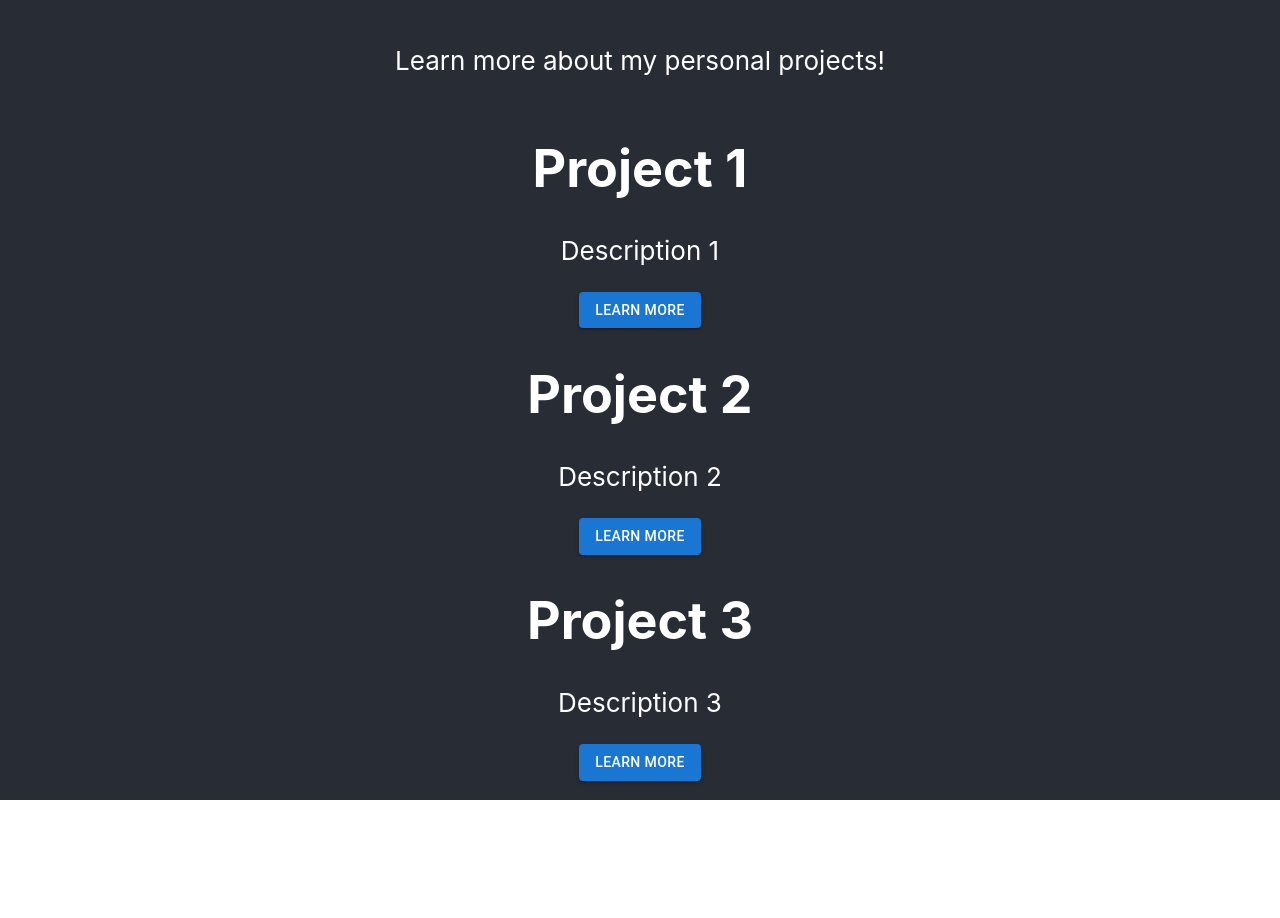
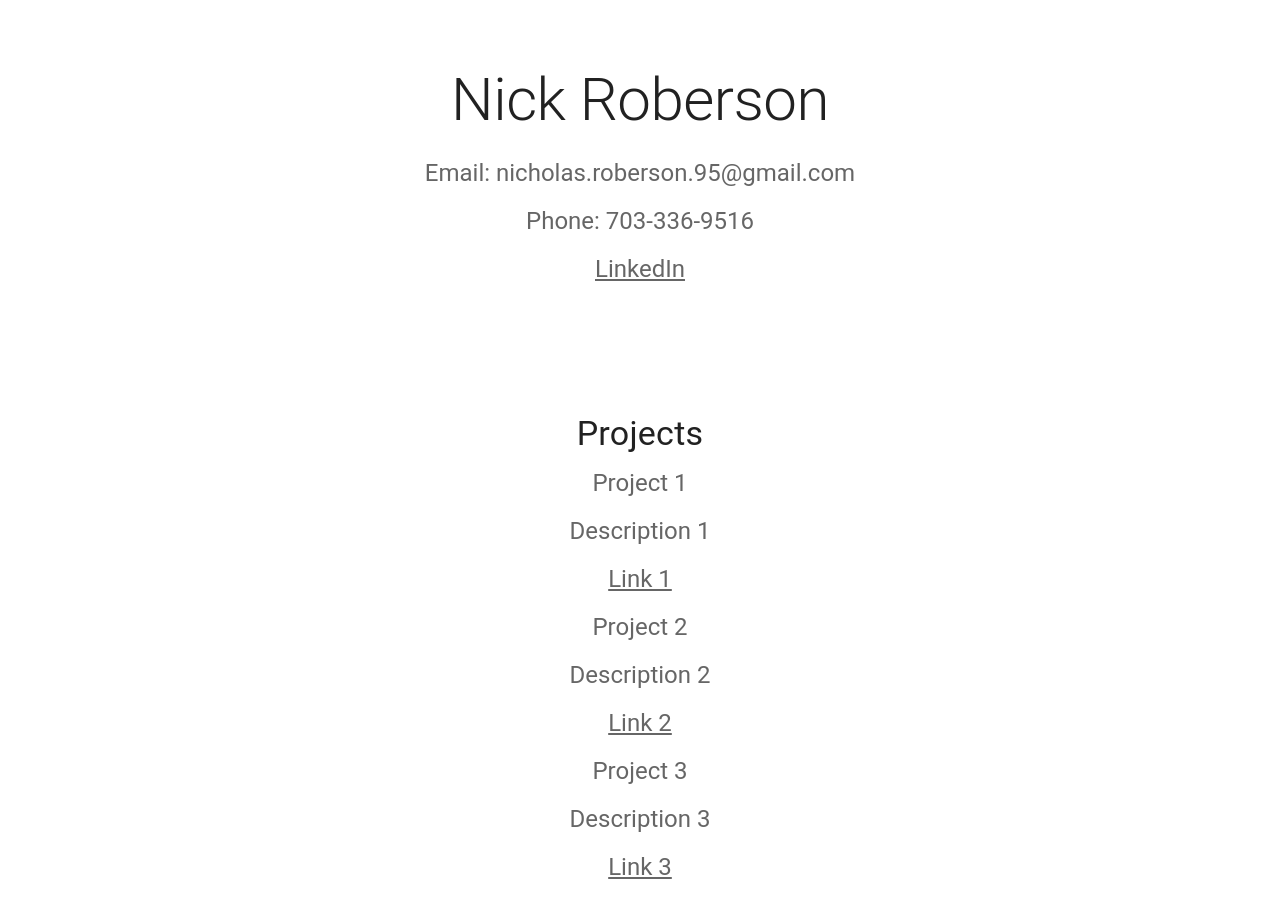
Before and after one commit to nick-roberson/nick-roberson.github.io, a React (Create React App) app in the folder my-app/: page / in a window 1280 px wide. Shown: the top 918 px of the page. Before the commit the page ends 800 px from the top, so only its background shows below. Built offline with nearby package versions, Linux system fonts and the light colour scheme.

Commit message:
add more personal info

```diff
--- a/my-app/src/App.tsx
+++ b/my-app/src/App.tsx
@@ -9,9 +9,11 @@ import './App.css';
 
 // Define a project card class
 class ProjectCard {
+
   title: string;
   description: string;
   link: string;
+
   constructor(title: string, description: string, link: string) {
     this.title = title;
     this.description = description;
@@ -19,7 +21,19 @@ class ProjectCard {
   }
 }
 
-function App() {
+// Define a personal information class
+class PersonalInfo {
+
+  name: string;
+  email: string;
+  phone: string;
+
+  constructor(name: string, email: string, phone: string) {
+    this.name = name;
+    this.email = email;
+    this.phone = phone;
+  }
+}
 
 // Create a list of projects
 const projects: ProjectCard[] = [
@@ -28,27 +42,60 @@ function App() {
   new ProjectCard("Project 3", "Description 3", "Link 3"),
 ];
 
+// Create a personal information object
+const personalInfo: PersonalInfo = new PersonalInfo(
+  "Nick Roberson",
+  "nicholas.roberson.95@gmail.com",
+  "703-336-9516"
+);
+
+function App() {
+
   return (
     <div className="App">
-      <header className="App-header">
-        <p>
-          Learn more about my personal projects!
-        </p>
 
+      <Box sx={{ bgcolor: 'background.paper', pt: 8, pb: 6 }}>
+        <Container maxWidth="sm">
+          <Typography component="h1" variant="h2" align="center" color="text.primary" gutterBottom>
+            {personalInfo.name}
+          </Typography>
+          <Typography variant="h5" align="center" color="text.secondary" paragraph>
+            Email: {personalInfo.email}
+          </Typography>
+          <Typography variant="h5" align="center" color="text.secondary" paragraph>
+            Phone: {personalInfo.phone}
+          </Typography>
+          <Typography variant="h5" align="center" color="text.secondary" paragraph>
+            <Link href="https://www.linkedin.com/in/nicholas-roberson/" color="inherit">
+              LinkedIn
+            </Link>
+          </Typography>
+        </Container>
+      </Box>
+
+      <Box sx={{ bgcolor: 'background.paper', pt: 8, pb: 6 }}>
+        <Container maxWidth="sm">
+          <Typography component="h2" variant="h4" align="center" color="text.primary" gutterBottom>
+            Projects
+          </Typography>
+          {projects.map((project) => (
             <div>
-          {projects.map((project) => {
-            return (
-              <div>
-                <h1>{project.title}</h1>
-                <p>{project.description}</p>
-                <Button variant="contained" href={project.link}>
-                  Learn More
-                </Button>
+              <Typography variant="h5" align="center" color="text.secondary" paragraph>
+                {project.title}
+              </Typography>
+              <Typography variant="h5" align="center" color="text.secondary" paragraph>
+                {project.description}
+              </Typography>
+              <Typography variant="h5" align="center" color="text.secondary" paragraph>
+                <Link href={project.link} color="inherit">
+                  {project.link}
+                </Link>
+              </Typography>
             </div>
-            );
-          })}
-        </div>
-      </header>
+          ))}
+        </Container>
+      </Box>
+
     </div>
   );
 }
```
Lines whose indentation alone changed are shown as unchanged.
